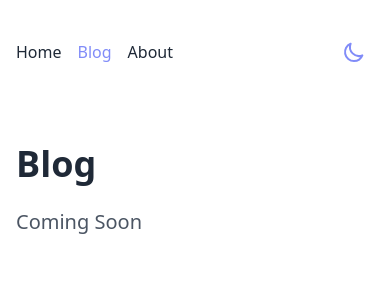
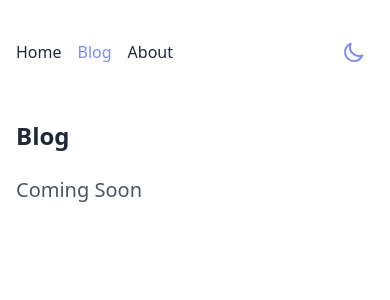
Before and after one commit to wdwiramadhan/wdwiramadhan, a Next.js app: page /blog in a window 390 px wide. Shown: the top 300 px of the page. Built offline with nearby package versions, Linux system fonts and the light colour scheme.

Commit message:
Change font size title page

```diff
--- a/src/pages/blog.tsx
+++ b/src/pages/blog.tsx
@@ -11,12 +11,12 @@ export default function Blog() {
     <Layout>
       <Seo title="Blog" />
       <main>
-        <section className="flex container max-w-5xl mx-auto px-4 py-10">
+        <section className="flex container max-w-5xl mx-auto px-4 py-4 sm:py-10">
           <div
             className={clsx("flex flex-col gap-6", isLoaded && "fade-in-start")}
           >
             <h1
-              className="font-bold text-4xl text-gray-800 dark:text-gray-100"
+              className="font-bold text-2xl sm:text-4xl text-gray-800 dark:text-gray-100"
               data-fade="1"
             >
               Blog
--- a/src/pages/index.tsx
+++ b/src/pages/index.tsx
@@ -21,7 +21,7 @@ const Home: NextPage = () => {
             )}
           >
             <h1
-              className="font-bold text-4xl md:text-5xl text-gray-800 dark:text-gray-100"
+              className="font-bold text-3xl sm:text-4xl md:text-5xl text-gray-800 dark:text-gray-100"
               data-fade="1"
             >
               Wahyu Dwi Ramadhan
```
